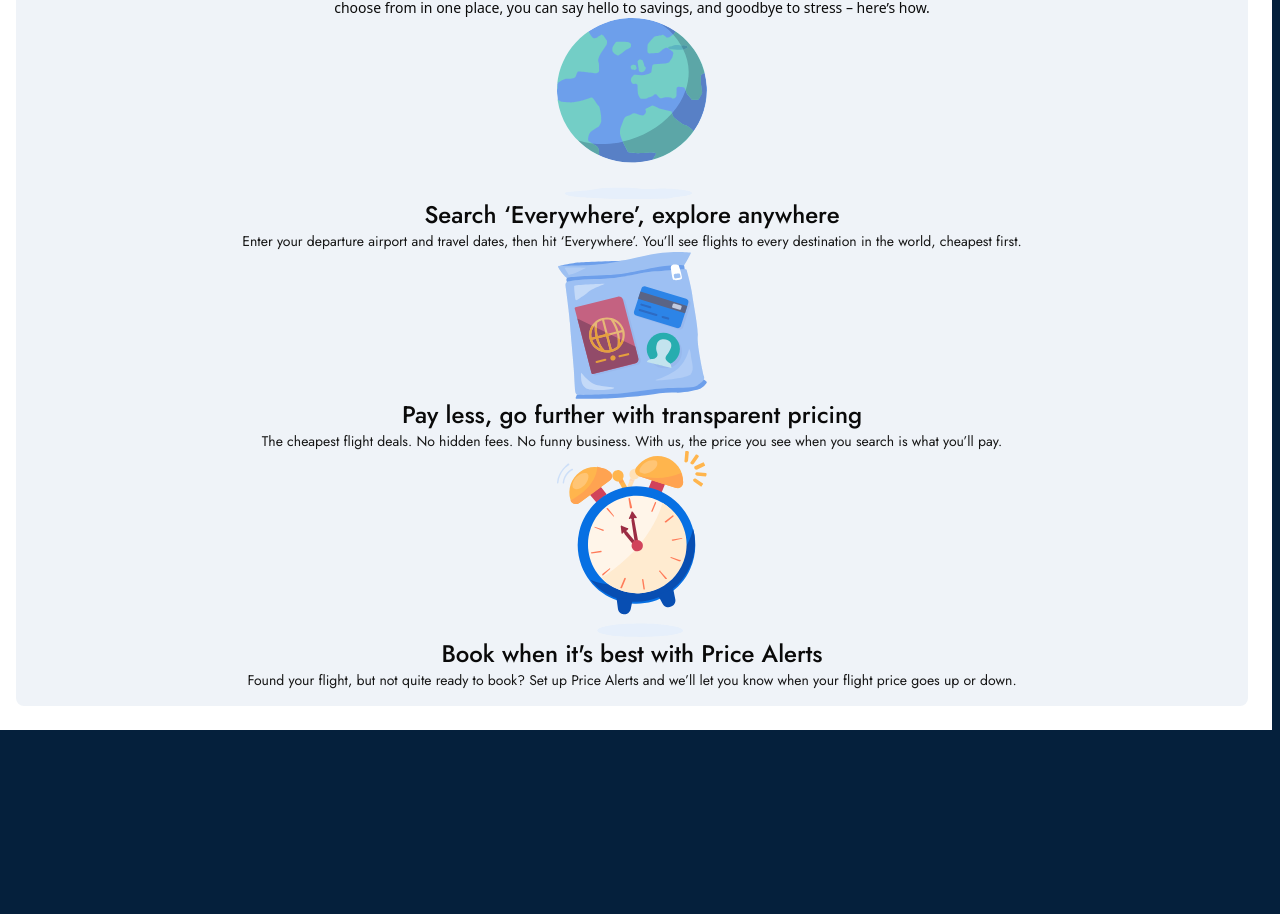
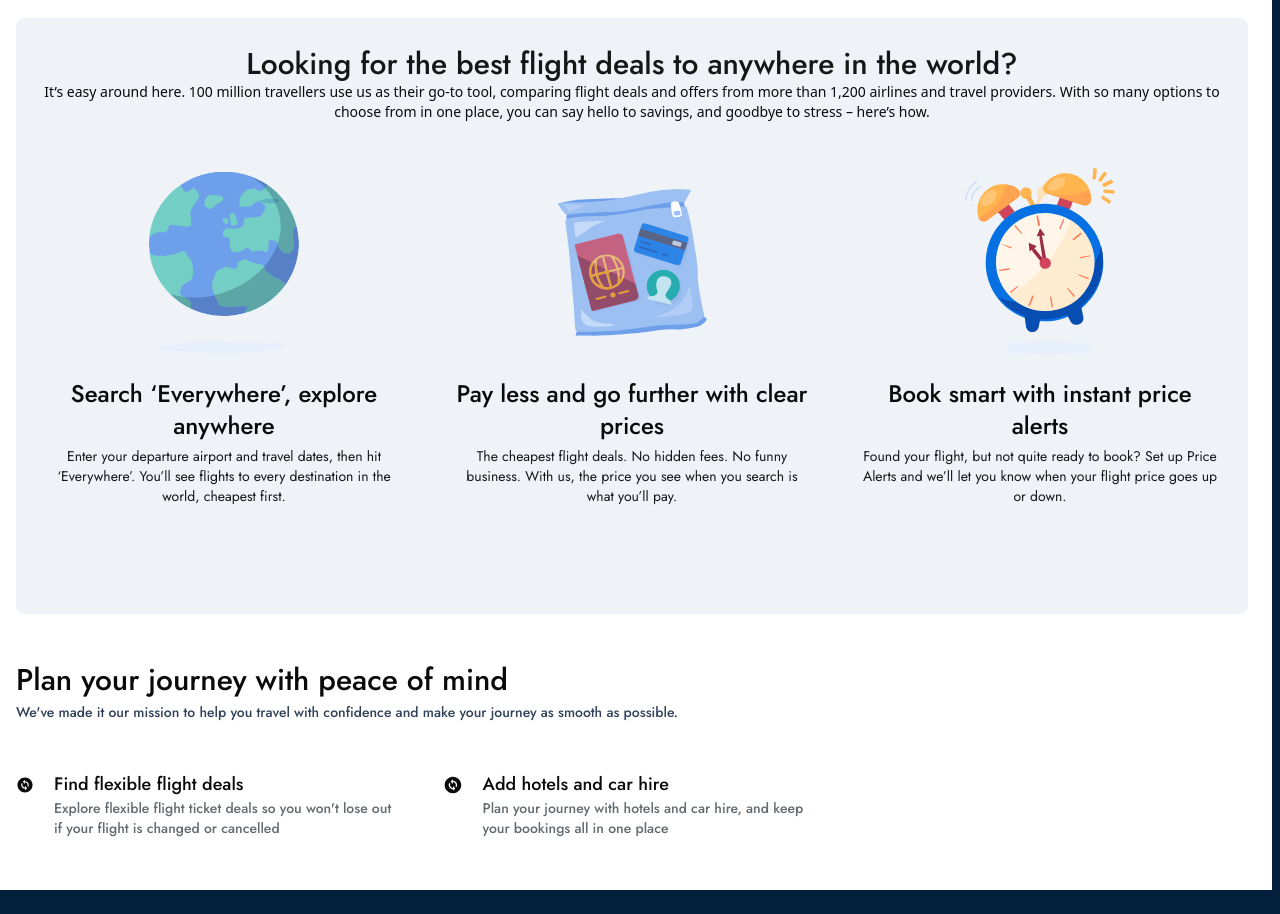
Before and after one commit to Hassan-mw/SkyScanner, a Next.js app: page /flights in a window 1280 px wide. Shown: the part 2773-3687 px from the top of the page. Before the commit the page ends 3503 px from the top, so only its background shows below. Built offline with nearby package versions, Linux system fonts and the light colour scheme; no server answers.

Commit message:
Updating Frontend Data

```diff
--- /dev/null
+++ b/app/Footer/page.tsx
@@ -0,0 +1,11 @@
+import React from 'react'
+
+const page = () => {
+  return (
+    <div className='bg-[#05203c] py-3 px-6 flex flex-col items-start justify-start'>
+
+    </div>
+  )
+}
+
+export default page
--- a/app/flights/FlightComponents/MoreDetails.tsx
+++ b/app/flights/FlightComponents/MoreDetails.tsx
@@ -1,7 +1,7 @@
 import { Jost } from 'next/font/google';
 import React from 'react'
 import { MdError } from "react-icons/md";
-
+import { MdChangeCircle } from "react-icons/md";
 import {
   Accordion,
   AccordionContent,
@@ -20,7 +20,7 @@ const jost=Jost({
 
 const MoreDetails = () => {
   return (
-    <div className='w-full flex flex-col space-y-4 p-3'>
+    <div className='w-full flex flex-col space-y-12 p-3 py-10'>
 
       {/* 1 */}
        <div className='w-full flex items-center justify-start gap-x-2 border rounded-md p-2 border-[#c1c7cf]'>
@@ -71,7 +71,7 @@ const MoreDetails = () => {
        </div>
 
       {/* 3 */}
-      <div className='w-full flex flex-col items-center justify-center bg-[#eff3f8] py-4 px-6 rounded-md'>
+      <div className='w-full flex flex-col items-center justify-center space-y-9 bg-[#eff3f8] p-7 rounded-md'>
 
         {/* Text_Center */}
         <div className='flex flex-col items-center'>
@@ -79,35 +79,71 @@ const MoreDetails = () => {
           <p className='text-center text-sm'>It’s easy around here. 100 million travellers use us as their go-to tool, comparing flight deals and offers from more than 1,200 airlines and travel providers. With so many options to choose from in one place, you can say hello to savings, and goodbye to stress – here’s how.</p>
         </div>
 
+        {/* text_box */}
+        <div className='w-full grid grid-cols-1 items-center md:grid-cols-3 gap-12 '>
          {/* 1  */}
-         <div className='flex flex-col items-center'>
-           <Image height={150} width={150} src="/world.svg" alt='world' />
-          <div className='flex flex-col text-center'>
+         <div className='flex flex-col items-center space-y-3'>
+           <Image height={150} width={150} className='  md:h-52' src="/world.svg" alt='world' />
+          <div className='flex flex-col text-center space-y-1   md:h-52'>
             <h1 className={`${jost.className} text-center text-2xl`}>Search ‘Everywhere’, explore anywhere</h1>
-            <p style={{fontWeight:300}} className={`${jost.className} text-center text-[#161616] text-sm`}>Enter your departure airport and travel dates, then hit ‘Everywhere’. You’ll see flights to every destination in the world, cheapest first.</p>
+            <p style={{fontWeight:300}} className={`${jost.className} text-center text-[#161616] text-sm md:text-md`}>Enter your departure airport and travel dates, then hit ‘Everywhere’. You’ll see flights to every destination in the world, cheapest first.</p>
           </div>
          </div>
 
          {/* 2  */}
-         <div className='flex flex-col items-center'>
-           <Image height={150} width={150} src="/packet.svg" alt='world' />
-          <div className='flex flex-col text-center'>
-            <h1 className={`${jost.className} text-center text-2xl`}>Pay less, go further with transparent pricing</h1>
-            <p style={{fontWeight:300}} className={`${jost.className} text-center text-[#161616] text-sm`}>The cheapest flight deals. No hidden fees. No funny business. With us, the price you see when you search is what you’ll pay.</p>
+         <div className='flex flex-col items-center space-y-3'>
+           <Image height={150} width={150}  className=' md:h-52'  src="/packet.svg" alt='world' />
+          <div className='flex flex-col text-center space-y-1  md:h-52'>
+            <h1 className={`${jost.className} text-center text-2xl`}>Pay less and go further with clear prices</h1>
+            <p style={{fontWeight:300}} className={`${jost.className} text-center text-[#161616] text-sm md:text-md`}>The cheapest flight deals. No hidden fees. No funny business. With us, the price you see when you search is what you’ll pay.</p>
           </div>
          </div>
 
          {/* 3  */}
-         <div className='flex flex-col items-center'>
-           <Image height={150} width={150} src="/clock.svg" alt='world' />
-          <div className='flex flex-col text-center'>
-            <h1 className={`${jost.className} text-center text-2xl`}>Book when it's best with Price Alerts</h1>
-            <p style={{fontWeight:300}} className={`${jost.className} text-center text-[#161616] text-sm`}>Found your flight, but not quite ready to book? Set up Price Alerts and we’ll let you know when your flight price goes up or down.</p>
+         <div className='flex flex-col items-center space-y-3'>
+           <Image height={150} width={150}  className='md:h-52'  src="/clock.svg" alt='world' />
+          <div className='flex flex-col text-center space-y-1  md:h-52'>
+            <h1 className={`${jost.className} text-center text-2xl`}>Book smart with instant price alerts</h1>
+            <p style={{fontWeight:300}} className={`${jost.className} text-center text-[#161616] text-sm md:text-md`}>Found your flight, but not quite ready to book? Set up Price Alerts and we’ll let you know when your flight price goes up or down.</p>
           </div>
          </div>
+        </div>
+
+      </div>
+
+      {/* 4 */}
+      <div className='flex flex-col items-start justify-start space-y-1'>
+        <h1 className={`${jost.className} text-3xl`}>Plan your journey with peace of mind</h1>
+        <p className={`${jost.className} text-sm text-slate-700`}>We've made it our mission to help you travel with confidence and make your journey as smooth as possible.</p>
+      </div>
+
+      {/* 5 */}
+      <div className='w-full grid grid-cols-1 gap-5 sm:grid-cols-2 lg:grid-cols-3 lg:gap-x-12 '>
+
+      {/* 1 */}
+      <div className='flex items-start justify-start gap-x-5'>
+      <MdChangeCircle className='' size={30}  />
+      <div className='flex flex-col items-start'>
+      <h1 className={`${jost.className} text-lg `}>Find flexible flight deals</h1>
+      <p className={`${jost.className} text-sm text-[#626b71]`}>Explore flexible flight ticket deals so you won't lose out if your flight is changed or cancelled</p>
+      </div>
+      </div>
+
+      {/* 2 */}
+      <div className='flex items-start justify-start gap-x-5'>
+      <MdChangeCircle className='' size={30}  />
+      <div className='flex flex-col items-start'>
+      <h1 className={`${jost.className} text-lg `}>Add hotels and car hire</h1>
+      <p className={`${jost.className} text-sm text-[#626b71]`}>Plan your journey with hotels and car hire, and keep your bookings all in one place</p>
+      </div>
+
+      </div>
+
+
 
 
       </div>
+
     </div>
   )
 }
--- a/app/layout.tsx
+++ b/app/layout.tsx
@@ -2,6 +2,7 @@ import type { Metadata } from "next";
 import { Geist, Geist_Mono } from "next/font/google";
 import "./globals.css";
 import Navigation from "./Navigation/navigation";
+import Footer from "./Footer/page";
 
 const geistSans = Geist({
   variable: "--font-geist-sans",
@@ -28,6 +29,7 @@ export default function RootLayout({
        <body className="w-screen h-screen flex flex-col items-center justify-start bg-[#05203c] overflow-hidden overflow-y-scroll">
        <div className=" bg-[#05203c] flex items-center justify-center  w-full"> <Navigation/></div>
         {children}
+       <div className=" bg-[#05203c] flex items-center justify-center  w-full"> <Footer/></div>
       </body>
     </html>
   );
```
